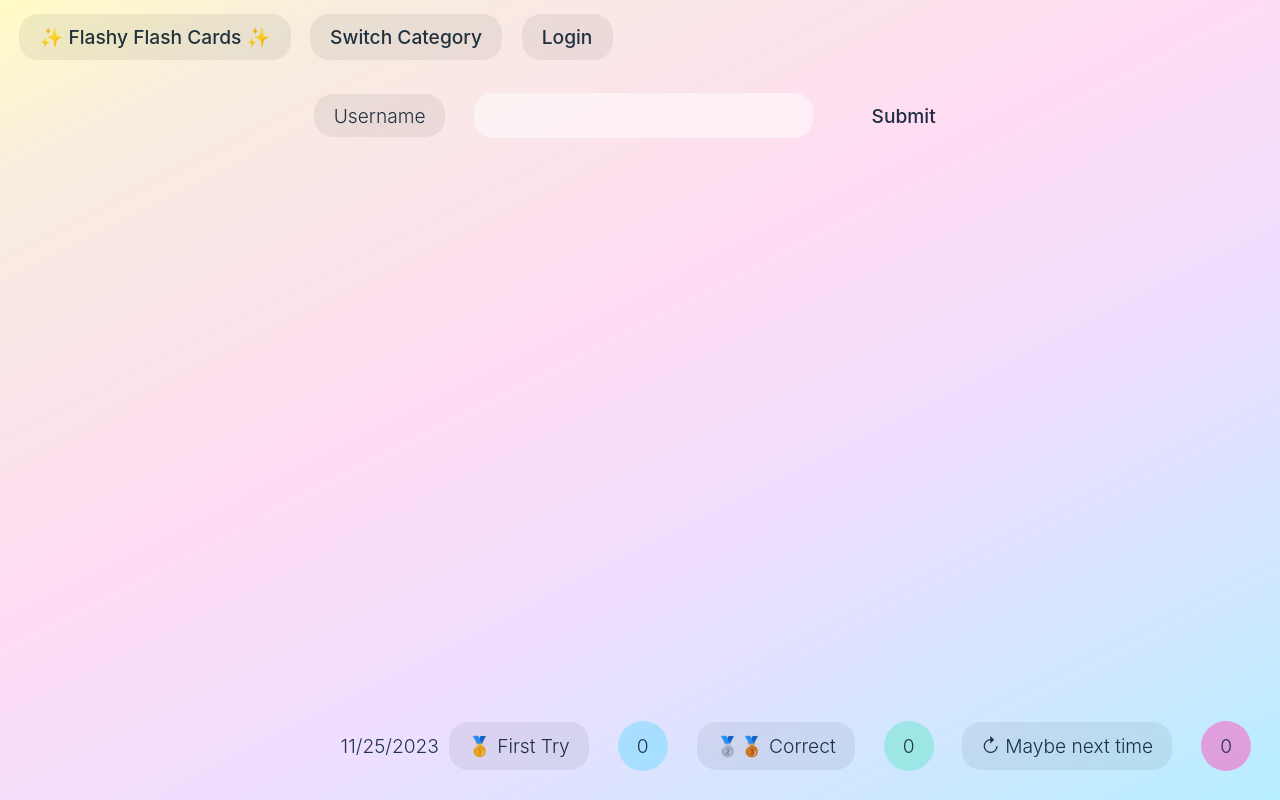
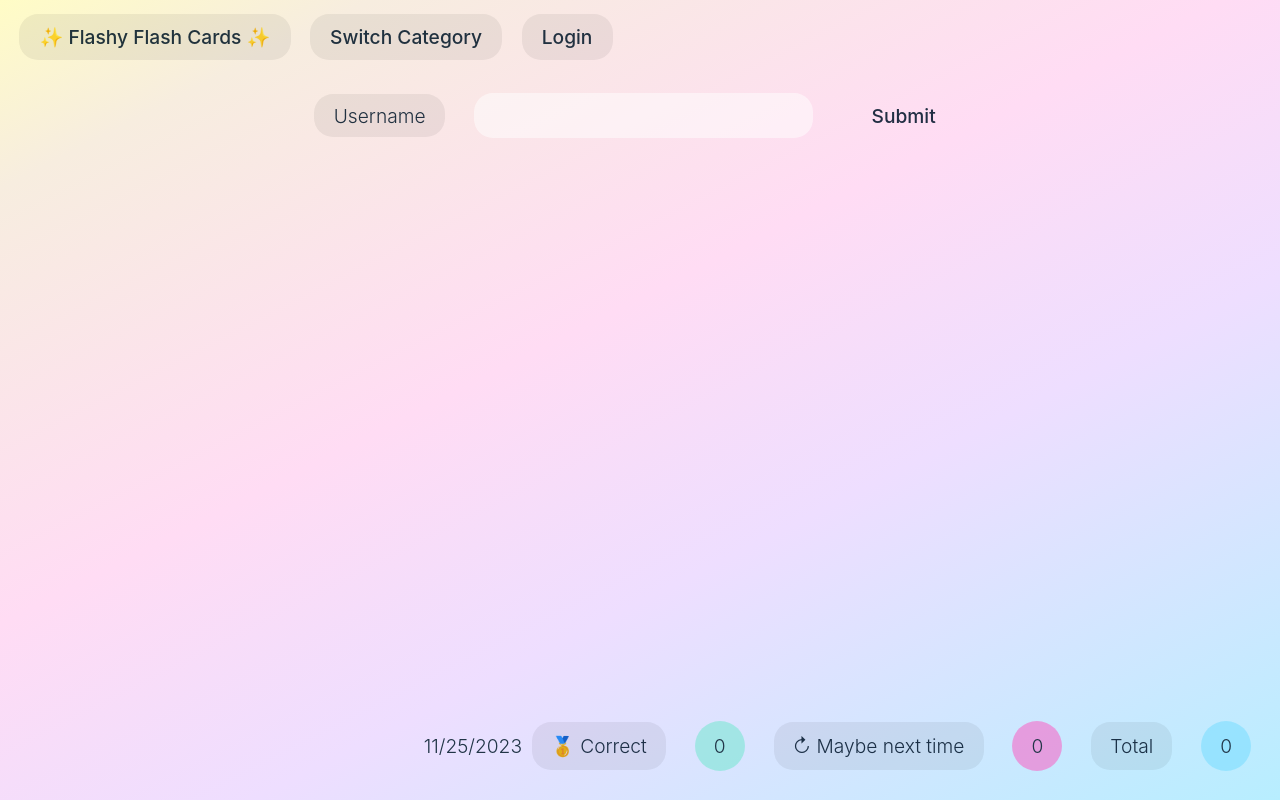
Before and after one commit to extra-jalapenos/apprendio-flashcard-app-frontend, a React (Vite) app: page /login in a window 1280 px wide. Built offline with nearby package versions, Linux system fonts and the light colour scheme; data requests are answered from the project's data file.

Commit message:
tried to get sessionstorage to work for statistics

```diff
--- a/src/App.jsx
+++ b/src/App.jsx
@@ -1,4 +1,4 @@
-import { createContext, useState } from 'react'
+import { createContext, useEffect, useState } from 'react'
 import { Routes, Route } from 'react-router-dom'
 import Start from "./components/Start"
 import CreateEntry from './components/CreateEntry'
@@ -17,7 +17,18 @@ const userContext = createContext()
 export default function App() {
 
   const [user, setUser] = useState(null)
+  const loginUser = () => sessionStorage.setItem("user", JSON.stringify(user))
+  const initSession = () => sessionStorage.setItem("sessionStats", JSON.stringify({
+    "correct": 0,
+    "wrong": 0,
+    "total": 0
+  }))
+
+  useEffect(loginUser, [user])
+  useEffect(initSession, [user])
+
   console.log(!!user ? user : "unknown")
+
   return (
     <>
       <userContext.Provider value={{user, setUser}}>
--- a/src/components/Login/Login.jsx
+++ b/src/components/Login/Login.jsx
@@ -33,7 +33,7 @@ export default function Login () {
       console.log(event.target.value)
       const foundUser = knownUsers.find(user => user.displayname === loginUser)
       if (foundUser) {
-        setUser(loginUser)
+        setUser(foundUser)
         setFailedLogin(false)
         navigate("/")
       } else {
@@ -73,17 +73,6 @@ export default function Login () {
     console.log()
   }
 
-  const RegisterButtons = () => {
-    return (
-      <div>
-        <h3>Oh hi, {loginUser}!</h3>
-        <p>You seem new here – do you want to create an account?</p>
-        <button className="green" onClick={createAccount}>Create Account</button>
-        <button className="red" value="reset" onClick={resetLogin}>Cancel</button>
-      </div>
-    )
-  }
-
   if (!knownUsers) return (<button>Loading…</button>)
 
   return (
--- a/src/components/footer/Statistics.jsx
+++ b/src/components/footer/Statistics.jsx
@@ -1,7 +1,6 @@
 import { useContext, useState } from "react"
 
 const initSession = {
-  "firstTry": (sessionStorage.getItem("firstTry") || 0),
   "correct": (sessionStorage.getItem("correct") || 0),
   "wrong": (sessionStorage.getItem("wrong") || 0),
   "total": (sessionStorage.getItem("total") || 0)
@@ -16,6 +15,7 @@ export default function Statistics () {
     console.log(localStorage)
   }
 
+  console.log(initSession)
   const [sessionStats, setSessionStats] = useState(initSession)
 
   return (
@@ -23,12 +23,12 @@ export default function Statistics () {
       <li>
         {new Date().toLocaleDateString()}
       </li>
-      <label>🥇 First Try</label>
-      <p className="circlebutton blue" name="firstTry" onClick={(event) => handleIncrease(event)}><span>{sessionStats.firstTry}</span></p>
-      <label>🥈🥉 Correct</label>
+      <label>🥇 Correct</label>
       <p className="circlebutton green">{sessionStats.correct}</p>
       <label>↻ Maybe next time</label>
       <p className="circlebutton red">{sessionStats.wrong}</p>
+      <label>Total</label>
+      <p className="circlebutton blue">{sessionStats.total}</p>
     </div>
   )
 }
--- a/src/components/header/Header.jsx
+++ b/src/components/header/Header.jsx
@@ -10,7 +10,7 @@ export default function Header () {
       <nav>
         <button onClick={() => navigate("/")}>✨ Flashy Flash Cards ✨</button>
         <button onClick={() => navigate("/select-category")}>Switch Category</button>
-        <button onClick={() => navigate("/login")}>{user ? "🐝 " + user : "Login"}</button>
+        <button onClick={() => navigate("/login")}>{user ? "🐝 " + user.displayname : "Login"}</button>
       </nav>
     </header>
   )
```
